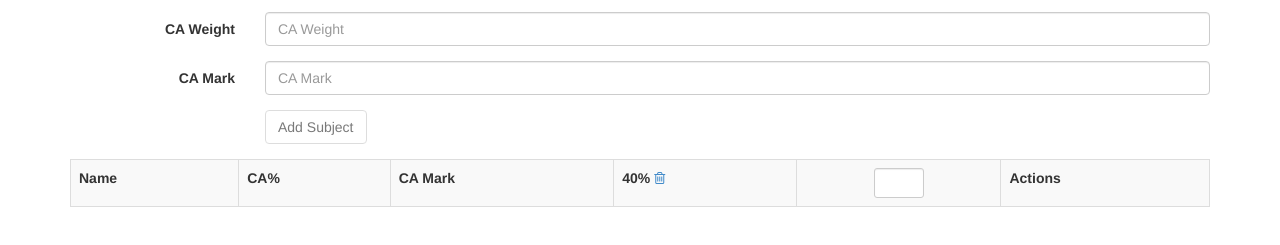
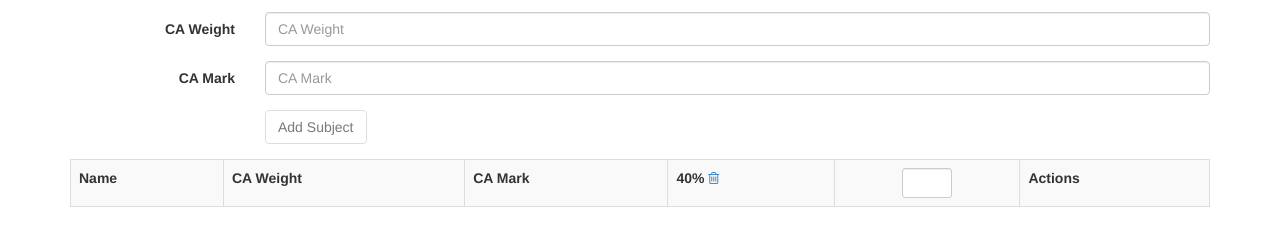
Before and after one commit to uapps/PassMeNot, a plain HTML site: page index.html in a window 1280 px wide. Shown: the part 107-352 px from the top of the page. Drawn offline with Linux system fonts and the light colour scheme.

Commit message:
Small fix for view

```diff
--- a/partials/main.html
+++ b/partials/main.html
@@ -50,7 +50,7 @@
                                 </div>
                                 <div class="row">
                                     <div class="col-xs-3 col-xs-offset-2 box">
-                                        <h6>CA %</h6>
+                                        <h6>CA Weight</h6>
                                         <h2>{{subject.caWeight}}</h2>
                                     </div>
                                     <div class="col-xs-3 col-xs-offset-2 box">
@@ -80,7 +80,7 @@
                     <table class="table table-striped table-bordered">
                         <tr>
                             <th>Name</th>
-                            <th>CA%</th>
+                            <th>CA Weight</th>
                             <th>CA Mark</th>
                             <th ng-repeat="aim in aims">{{aim}}% <a href="#" ng-click="removeAim(aim)"><i class="fa fa-trash-o"></i></a></th>
                             <th ng-if="!acceptsMoreAims()">
```
